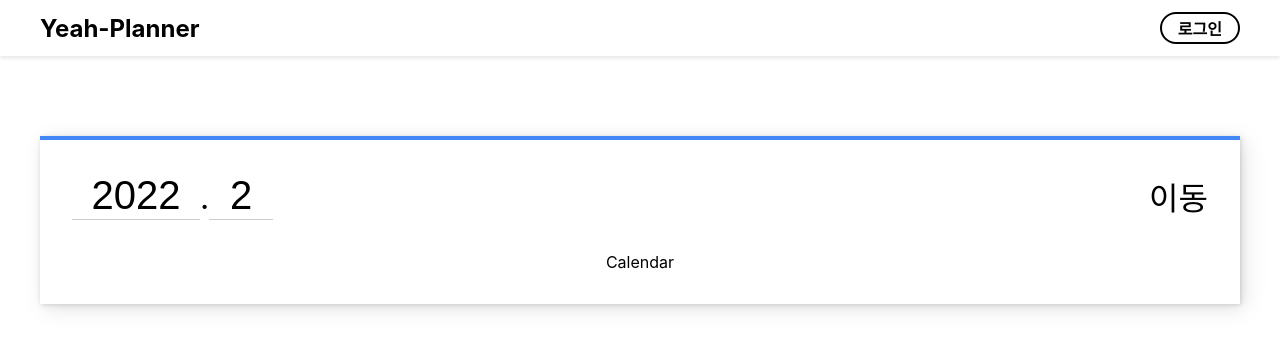
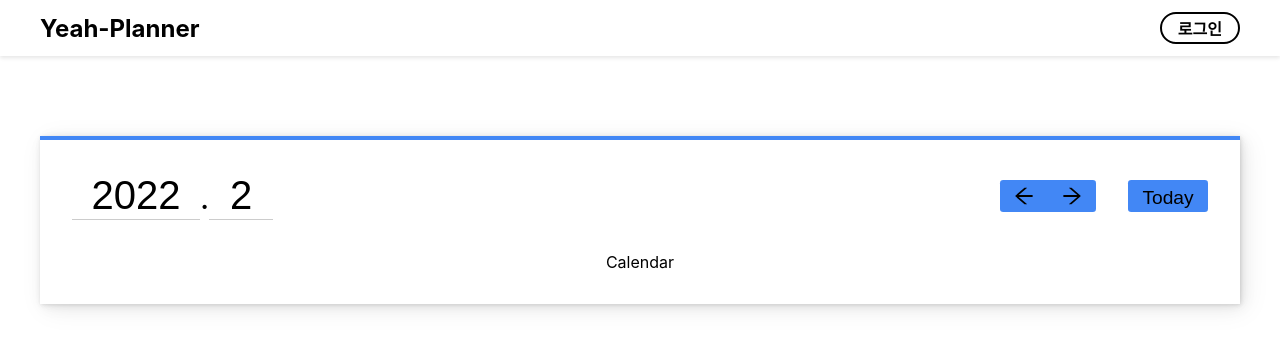
Before and after one commit to Yeah-Planner/Yeah-Planner-Frontend, a Next.js app: page /cal in a window 1280 px wide. Shown: the top 350 px of the page. Built offline with nearby package versions, Linux system fonts and the light colour scheme.

Commit message:
calendar navigator

```diff
--- a/components/Calendar/Calendar.style.ts
+++ b/components/Calendar/Calendar.style.ts
@@ -49,3 +49,39 @@ export const DateNumStyle = styled.input`
 export const YearNumStyle = styled(DateNumStyle)`
   width: 8rem;
 `
+
+export const NavigateStyle = styled.div`
+  display: flex;
+  justify-content: space-between;
+`
+
+const NavArrowStyle = styled.button`
+  background-color: #4287f5;
+  border: none;
+  width: 3rem;
+  height: 2rem;
+  font-size: 1.5rem;
+  padding-top: 0.25rem;
+
+  &:hover {
+    background-color: #3975d4;
+    cursor: pointer;
+  }
+`
+
+export const NavArrowLeftStyle = styled(NavArrowStyle)`
+  border-top-left-radius: 0.2rem;
+  border-bottom-left-radius: 0.2rem;
+`
+
+export const NavArrowRightStyle = styled(NavArrowStyle)`
+  border-top-right-radius: 0.2rem;
+  border-bottom-right-radius: 0.2rem;
+`
+
+export const NavTodayButtonStyle = styled(NavArrowStyle)`
+  margin-left: 2rem;
+  font-size: 1.2rem;
+  width: 5rem;
+  border-radius: 0.2rem;
+`
--- a/components/Calendar/DatePicker.tsx
+++ b/components/Calendar/DatePicker.tsx
@@ -5,8 +5,13 @@ import {
   DateDisplayStyle,
   DateNumStyle,
   DateSepStyle,
+  NavArrowLeftStyle,
+  NavArrowRightStyle,
+  NavigateStyle,
+  NavTodayButtonStyle,
   YearNumStyle,
 } from './Calendar.style'
+import { AiOutlineArrowLeft, AiOutlineArrowRight } from 'react-icons/ai'
 
 interface Props {
   month: number
@@ -33,7 +38,15 @@ const DatePicker: NextPage<Props> = ({
           onChange={handleChange(setMonth, 'month')}
         />
       </div>
-      <div>이동</div>
+      <NavigateStyle>
+        <NavArrowLeftStyle>
+          <AiOutlineArrowLeft />
+        </NavArrowLeftStyle>
+        <NavArrowRightStyle>
+          <AiOutlineArrowRight />
+        </NavArrowRightStyle>
+        <NavTodayButtonStyle>Today</NavTodayButtonStyle>
+      </NavigateStyle>
     </DateDisplayStyle>
   )
 }
--- a/package.json
+++ b/package.json
@@ -21,6 +21,7 @@
     "next-images": "^1.8.4",
     "react": "17.0.2",
     "react-dom": "17.0.2",
+    "react-icons": "^4.3.1",
     "styled-components": "^5.3.3"
   },
   "devDependencies": {
```
Also changed, not shown: 1 other file (tests, documents, lock files or other folders).
